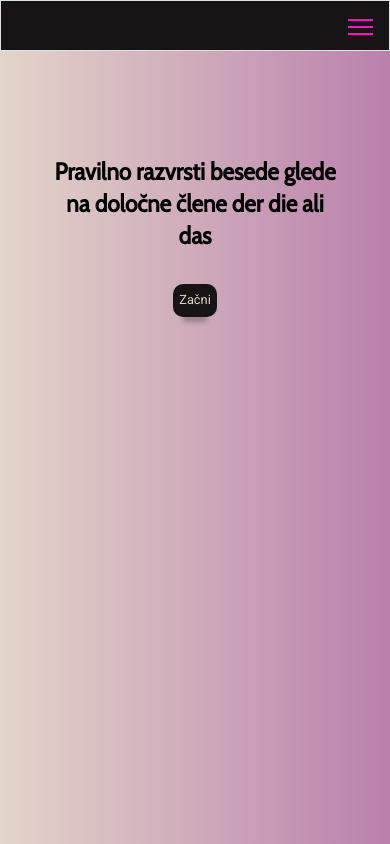
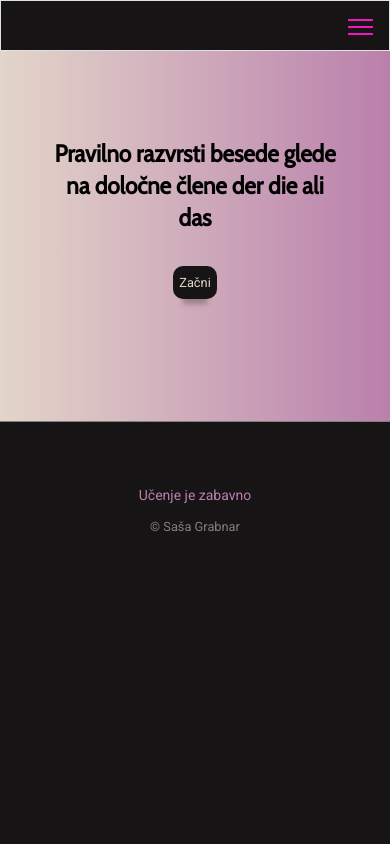
Before and after one commit to violet11/Deutsch-app, an Angular app: page /dolocni-cleni in a window 390 px wide. Shown: the top 844 px of the page. Built offline with nearby package versions, Linux system fonts and the light colour scheme.

Commit message:
"update"

```diff
--- a/src/app/components/dolocni-cleni/dolocni-cleni.component.scss
+++ b/src/app/components/dolocni-cleni/dolocni-cleni.component.scss
@@ -171,7 +171,6 @@
 
 @media only screen and (max-width:450px) {
     .container {
-        height: fit-content;
 
         .main-box {
             height: 14rem;
@@ -261,7 +260,6 @@
                         @include rBesedaMobile;
 
                         // &.pravilna {
-                        //     background-color: pink;
                         // }
                     }
                 }
--- a/src/app/components/navodilo/navodilo.component.scss
+++ b/src/app/components/navodilo/navodilo.component.scss
@@ -20,9 +20,6 @@
 
 @media only screen and (max-width:450px) {
 
-    :host {
-        height: 100vh;
-
         .start-navodilo {
             margin: auto;
 
@@ -30,5 +27,4 @@
                 font-size: 1.5rem;
             }
         }
-    }
 }
--- a/src/styles.scss
+++ b/src/styles.scss
@@ -93,8 +93,7 @@ body {
         }
 
         &.navodilo {
-            height: 100vh;
-            padding-block-start: 40%;
+            height: 50%;
         }
     }
 }
```
Also changed, not shown: 5 other files (tests, documents, lock files or other folders).
